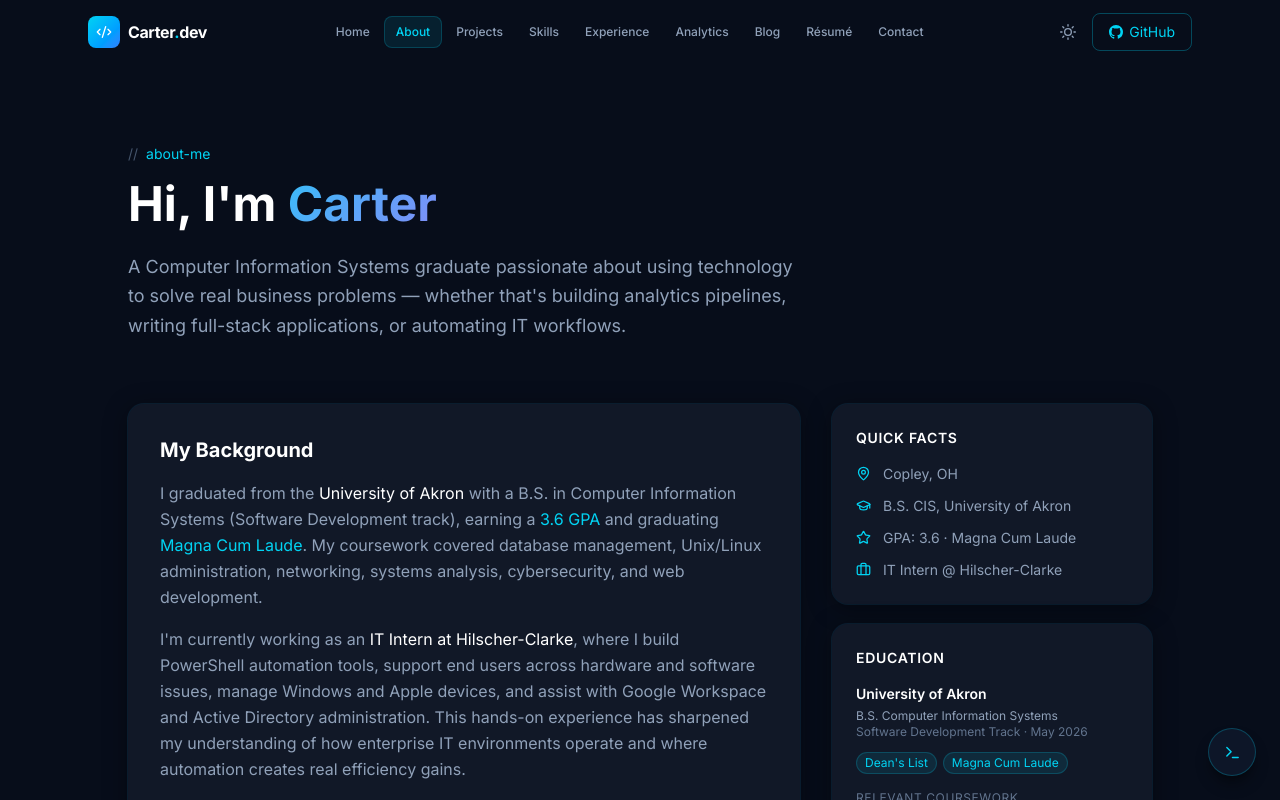
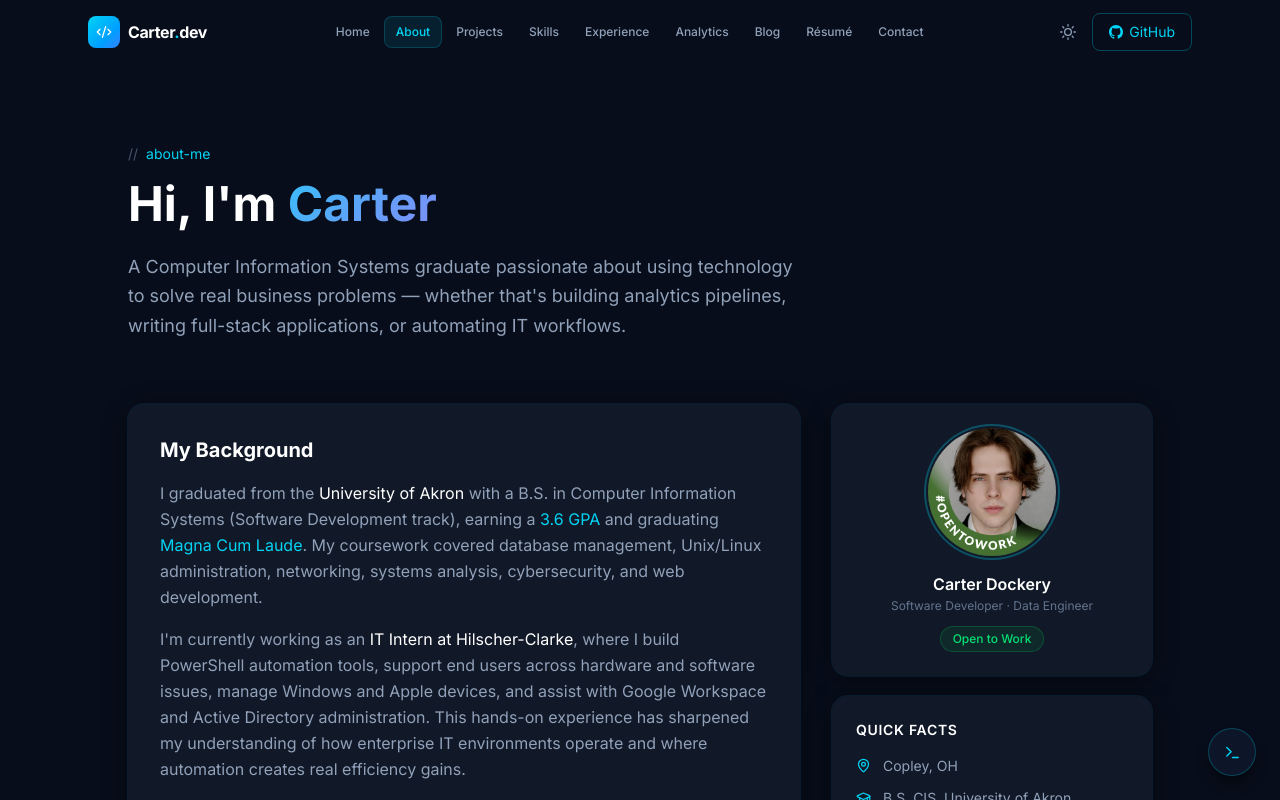
Before and after one commit to cad171uakron/portfolio-website, a Next.js app: page /about in a window 1280 px wide. Shown: the top 800 px of the page. Built offline with nearby package versions, Linux system fonts and the light colour scheme.

Commit message:
feat: add headshot to About page

```diff
--- a/src/app/about/page.tsx
+++ b/src/app/about/page.tsx
@@ -1,5 +1,6 @@
 'use client';
 
+import Image from 'next/image';
 import { motion } from 'framer-motion';
 import { MapPin, GraduationCap, Briefcase, Star, Code2, Heart } from 'lucide-react';
 import { education } from '@/data/experience';
@@ -104,6 +105,29 @@ export default function AboutPage() {
             transition={{ delay: 0.2 }}
             className="space-y-5"
           >
+            {/* Headshot */}
+            <motion.div
+              initial={{ opacity: 0, scale: 0.95 }}
+              animate={{ opacity: 1, scale: 1 }}
+              transition={{ delay: 0.15 }}
+              className="flex flex-col items-center bg-[#111827] rounded-2xl p-6 card-glow"
+            >
+              <div className="relative w-32 h-32 rounded-full overflow-hidden ring-2 ring-cyan-400/30 ring-offset-2 ring-offset-[#111827] mb-4">
+                <Image
+                  src="/headshot.jpg"
+                  alt="Carter Dockery"
+                  fill
+                  className="object-cover object-top"
+                  priority
+                />
+              </div>
+              <p className="text-white font-semibold">Carter Dockery</p>
+              <p className="text-slate-500 text-xs mt-0.5 text-center">Software Developer · Data Engineer</p>
+              <span className="mt-3 text-xs px-3 py-1 rounded-full bg-green-500/10 border border-green-500/25 text-green-400 font-medium">
+                Open to Work
+              </span>
+            </motion.div>
+
             {/* Quick facts */}
             <div className="bg-[#111827] rounded-2xl p-6 card-glow">
               <h3 className="text-sm font-semibold text-white mb-4 uppercase tracking-wider">Quick Facts</h3>
```
Also changed, not shown: public/headshot.jpg (added).
